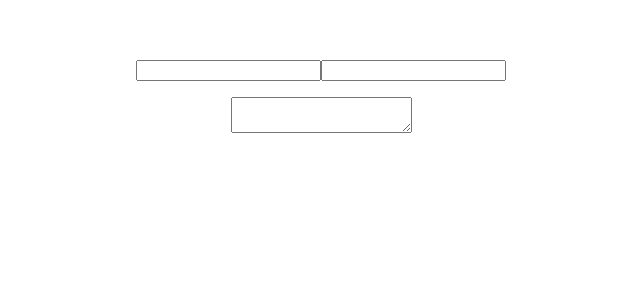
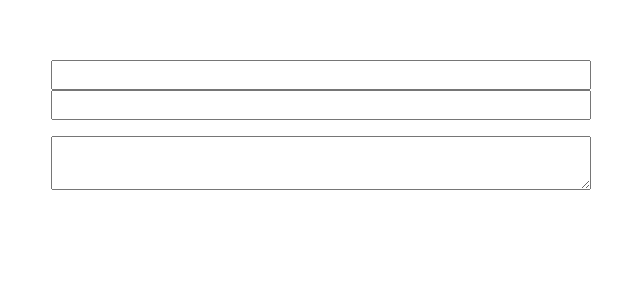
Before and after one commit to yellowme/slack-poll-web, a Vue app: page / in a window 1280 px wide. Shown: the top 300 px of the page, without its empty margins (319-959 px from the left). Built offline with nearby package versions, Linux system fonts and the light colour scheme.

Commit message:
Add layouts

```diff
--- a/package.json
+++ b/package.json
@@ -8,8 +8,10 @@
     "lint": "vue-cli-service lint"
   },
   "dependencies": {
+    "bootstrap": "^4.4.1",
+    "bootstrap-vue": "^2.1.0",
     "core-js": "^3.4.3",
-    "vue": "^2.6.10"
+    "vue": "^2.6.11"
   },
   "devDependencies": {
     "@vue/cli-plugin-babel": "^4.1.0",
@@ -18,7 +20,7 @@
     "babel-eslint": "^10.0.3",
     "eslint": "^5.16.0",
     "eslint-plugin-vue": "^5.0.0",
-    "vue-template-compiler": "^2.6.10"
+    "vue-template-compiler": "^2.6.11"
   },
   "eslintConfig": {
     "root": true,
--- a/src/App.vue
+++ b/src/App.vue
@@ -6,6 +6,8 @@
 
 <script>
 import Poll from './components/Poll.vue'
+import 'bootstrap/dist/css/bootstrap.css'
+import 'bootstrap-vue/dist/bootstrap-vue.css'
 
 export default {
   name: 'app',
--- a/src/components/Poll.vue
+++ b/src/components/Poll.vue
@@ -1,15 +1,32 @@
 <template>
   <div class="Poll">
-    <input type="text" v-model="title">
-    <input type="text" v-model="newOptionText" @keyup.enter="addOption">
-    <ul>
-      <li v-for="option in options" :key="option.id">
-        <input type="text" :value="option.value">
-        <!-- {{ option }} -->
-        <button @click="removeOption(option)">X</button>
-      </li>
-    </ul>
-    <textarea v-model="command"></textarea>
+    <b-container>
+      <b-row align-h="center">
+        <b-col cols=6>
+          <input type="text" v-model="title" id="title-input">
+        </b-col>
+      </b-row>
+      <b-row align-h="center">
+        <b-col cols=6>
+          <input type="text" v-model="newOptionText" @keyup.enter="addOption" id="add-option-input">
+        </b-col>
+      </b-row>
+      <b-row align-h="center">
+        <b-col cols=6>
+          <ul>
+            <li v-for="option in options" :key="option.id">
+              <input type="text" :value="option.value">
+              <a @click="removeOption(option)">❌</a>
+            </li>
+          </ul>
+        </b-col>
+      </b-row>
+      <b-row align-h="center">
+        <b-col cols=6>
+          <textarea v-model="command" id="command-input"></textarea>
+        </b-col>
+      </b-row>
+    </b-container>
   </div>
 </template>
 
@@ -55,4 +72,9 @@ export default {
 </script>
 
 <style scoped>
+#title-input,
+#add-option-input,
+#command-input {
+  width: 100%;
+}
 </style>
--- a/src/main.js
+++ b/src/main.js
@@ -1,7 +1,12 @@
 import Vue from 'vue'
 import App from './App.vue'
+import BootstrapVue from 'bootstrap-vue'
+import { LayoutPlugin } from 'bootstrap-vue'
 
 Vue.config.productionTip = false
+
+Vue.use(BootstrapVue)
+Vue.use(LayoutPlugin)
 
 new Vue({
   render: h => h(App),
```
Also changed, not shown: src/components/Poll/PollTitle.vue (added, +16 -0 lines), 1 other file (tests, documents, lock files or other folders).
